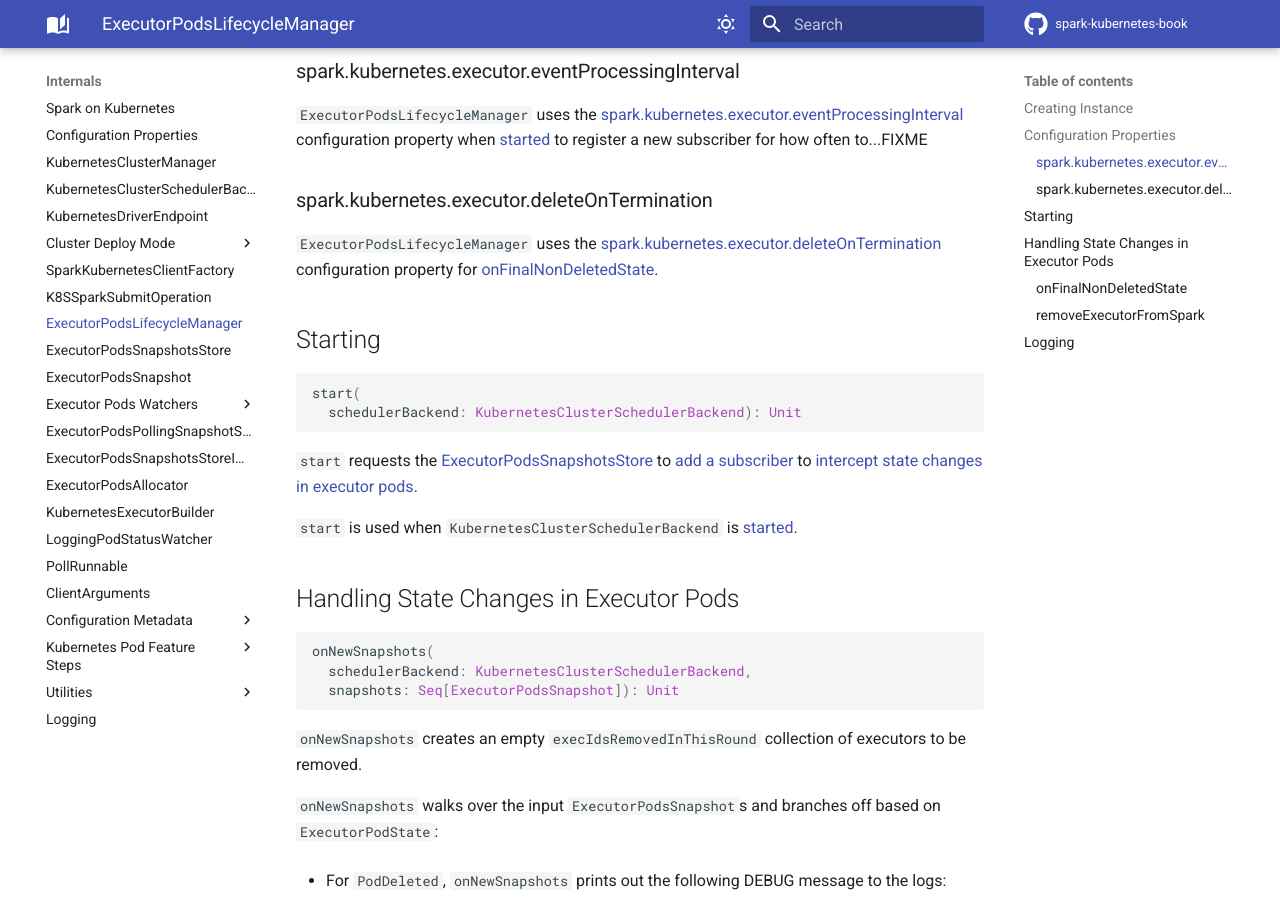
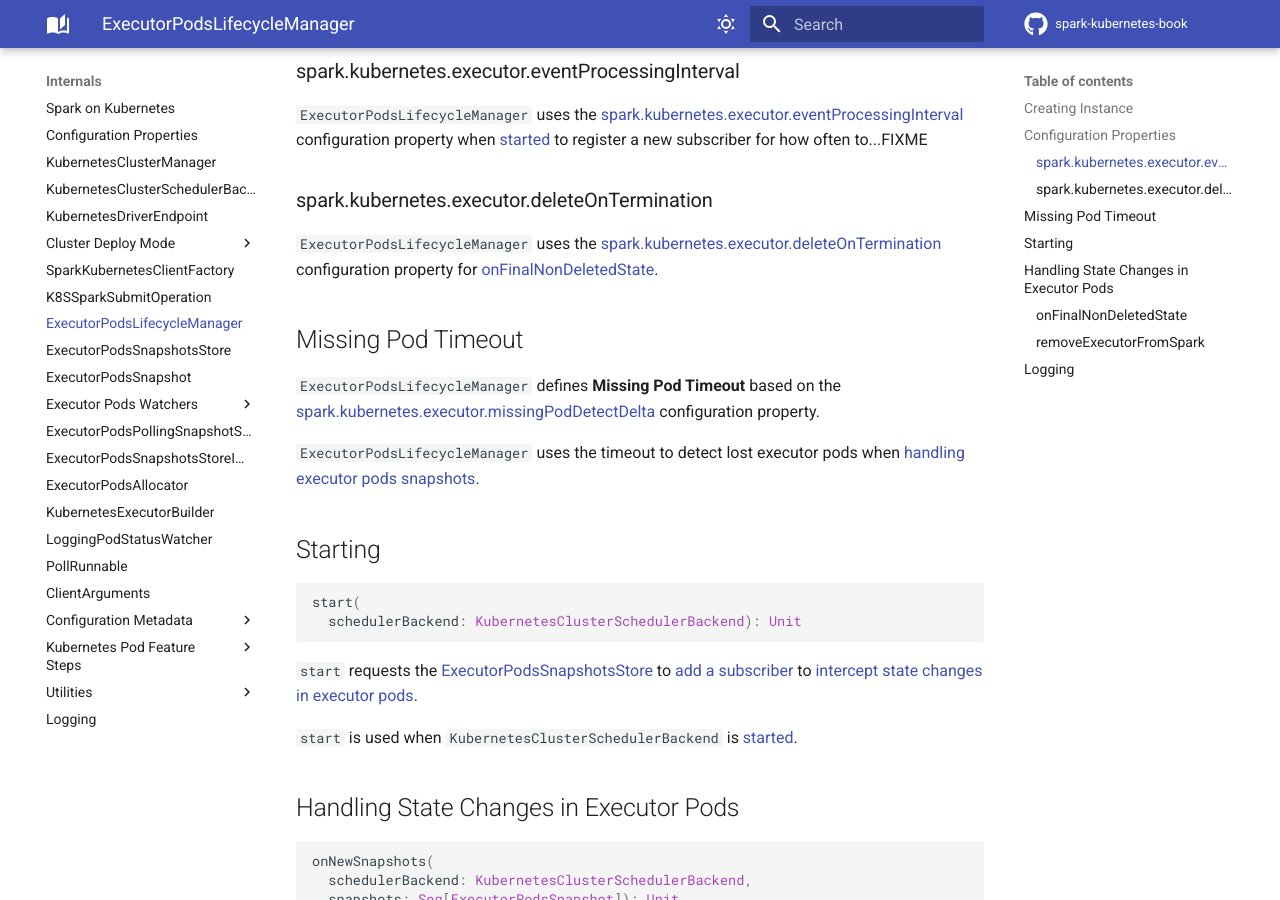
Before and after one commit to jaceklaskowski/spark-kubernetes-book, an MkDocs documentation site: the page built from docs/ExecutorPodsLifecycleManager.md, in a window 1280 px wide and 900 px high, scrolled down 549 px. Built offline with MkDocs 1.6.1 and Material for MkDocs 9.7.7, drawn with Linux system fonts in a browser that asks for light colours; comment, search, counter and statistics services are not loaded.

Commit message:
New Configuration Properties in Spark 3.1.1

```diff
--- a/docs/ExecutorPodsLifecycleManager.md
+++ b/docs/ExecutorPodsLifecycleManager.md
@@ -20,6 +20,12 @@
 ### <span id="shouldDeleteExecutors"> spark.kubernetes.executor.deleteOnTermination
 
 `ExecutorPodsLifecycleManager` uses the [spark.kubernetes.executor.deleteOnTermination](configuration-properties.md#spark.kubernetes.executor.deleteOnTermination) configuration property for [onFinalNonDeletedState](#onFinalNonDeletedState).
+
+## <span id="missingPodDetectDelta"> Missing Pod Timeout
+
+`ExecutorPodsLifecycleManager` defines **Missing Pod Timeout** based on the [spark.kubernetes.executor.missingPodDetectDelta](configuration-properties.md#spark.kubernetes.executor.missingPodDetectDelta) configuration property.
+
+`ExecutorPodsLifecycleManager` uses the timeout to detect lost executor pods when [handling executor pods snapshots](#onNewSnapshots).
 
 ## <span id="start"> Starting
 
```
Also changed, not shown: docs/ExecutorPodsAllocator.md (+9 -0 lines), docs/configuration-properties.md (+20 -0 lines).
